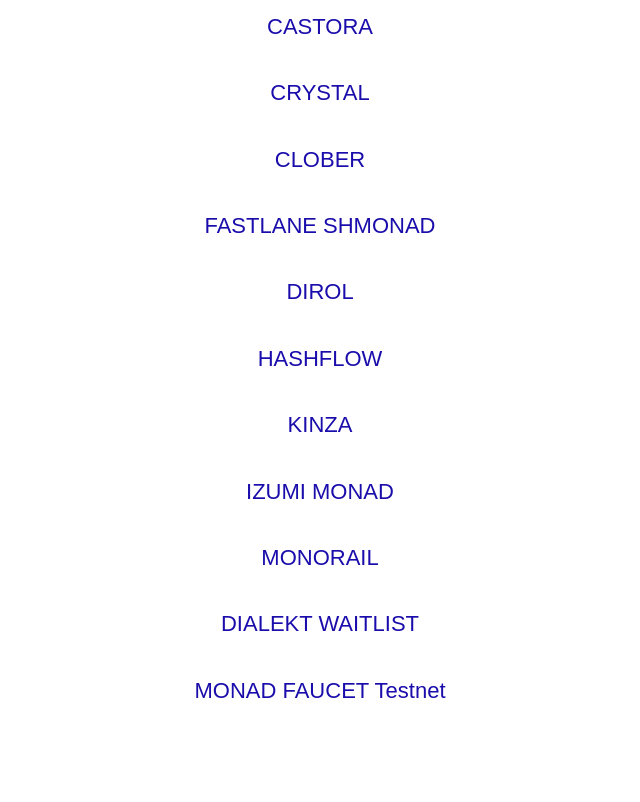
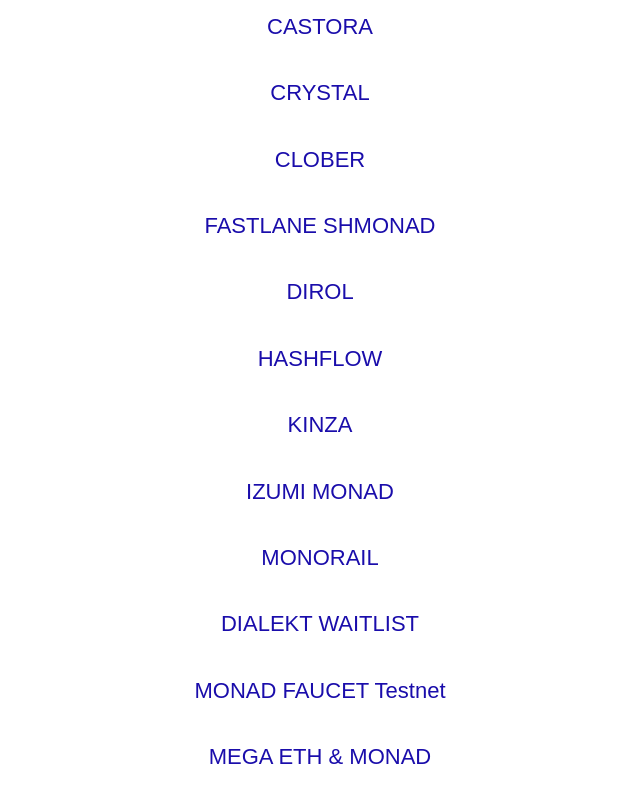
Before and after one commit to Katgoc88/favoriteskatgo, a plain HTML site: page index.html in a window 1280 px wide. Shown: the part 5969-6771 px from the top of the page, without its empty margins (320-960 px from the left). Before the commit the page ends 6730 px from the top, so only its background shows below. Drawn offline with Linux system fonts and the light colour scheme.

Commit message:
Update index.html

```diff
--- a/index.html
+++ b/index.html
@@ -149,6 +149,13 @@
 <a href="https://testnet-preview.monorail.xyz/">MONORAIL</a>
 <a href="https://terminal.dial.to/">DIALEKT WAITLIST</a>
 <a href="https://faucet.monad.xyz/">MONAD FAUCET Testnet</a>
+
+
+<a href="https://myntusd.com/">MEGA ETH & MONAD</a>
+
+
+
+
   </div>
 
 
```
